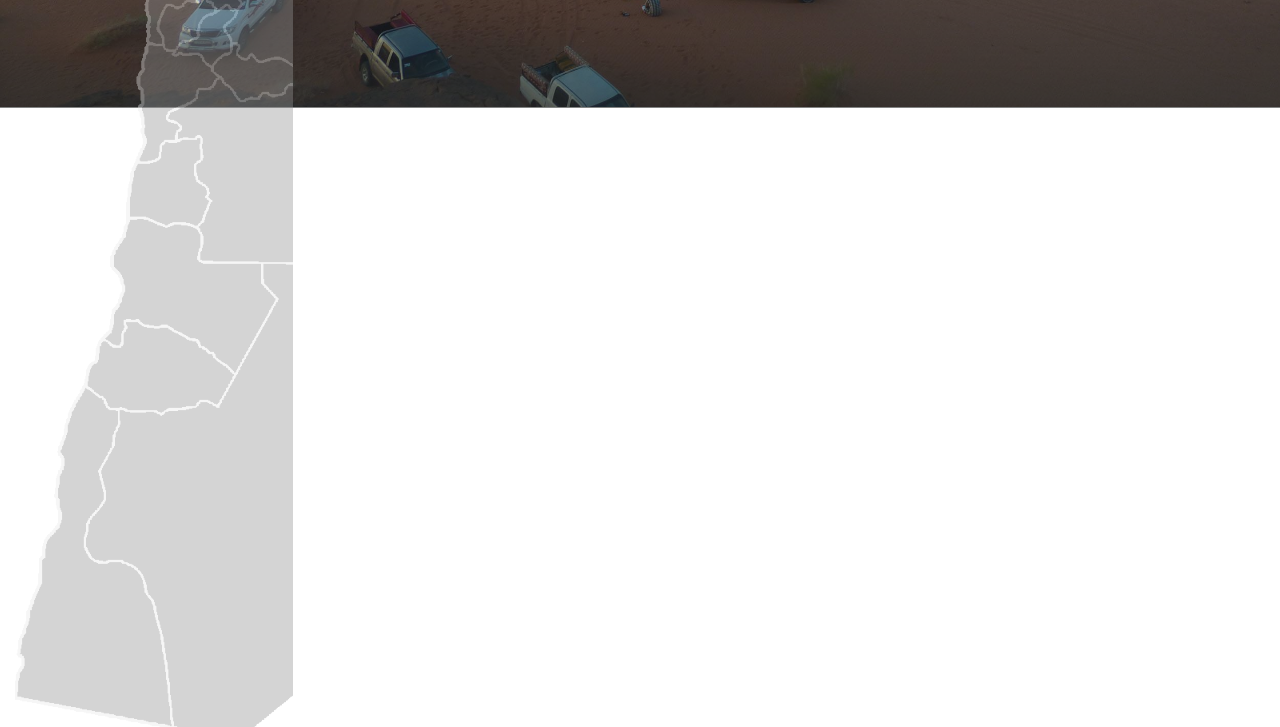
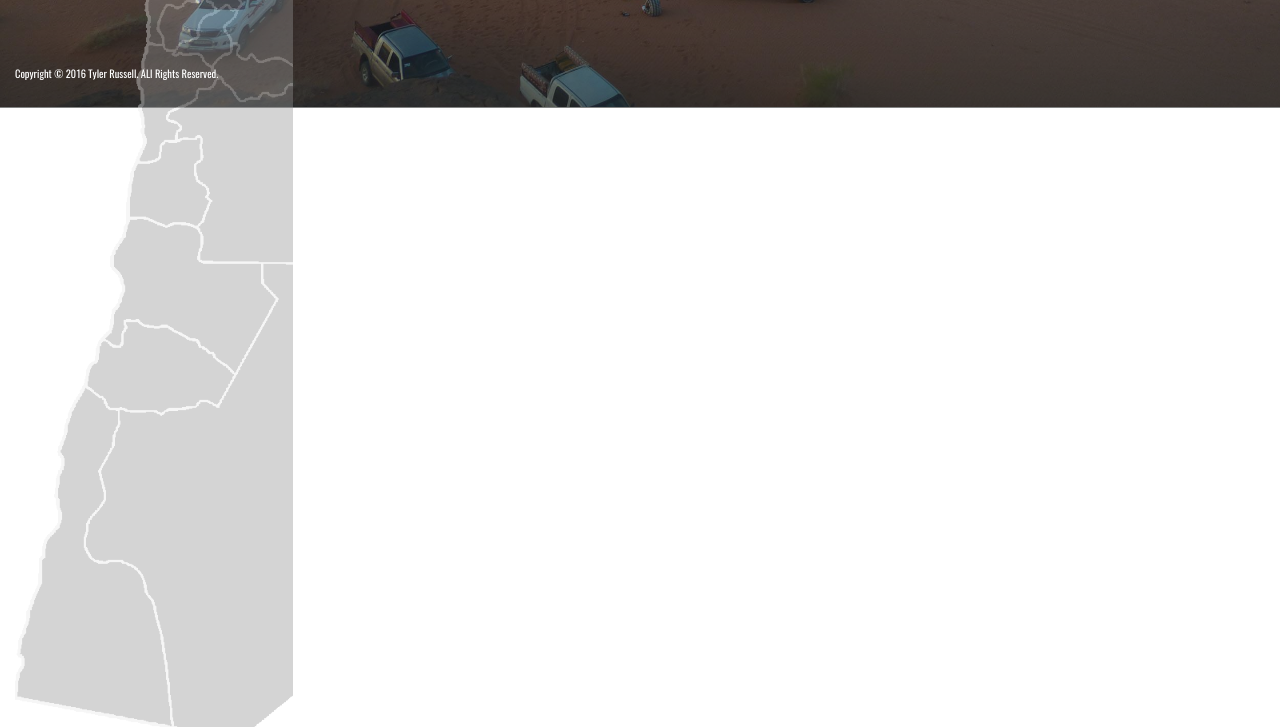
Before and after one commit to TRussell2671/ExploreJordan, a plain HTML site: page index.html in a window 1280 px wide. Shown: the part 6993-7720 px from the top of the page. Drawn offline with nearby package versions, Linux system fonts and the light colour scheme; some packages are replaced by stand-ins of ours; a script that the page names is missing.

Commit message:
copyright and wadi 4 updated

```diff
--- a/css/styles.css
+++ b/css/styles.css
@@ -390,3 +390,16 @@ nav li a:hover, nav li a:active {
   transform:translateX(-25px);
   -webkit-transform:translateX(-25px);
 }
+
+/*
+  Copyright
+*/
+
+#copyright {
+  position: absolute;
+  bottom: 15px;
+  left: 15px;
+  color: #fff;
+  font-family: Oswald;
+  font-size: 0.75em;
+}
--- a/index.html
+++ b/index.html
@@ -502,7 +502,7 @@
 										</a>
 									</figure>
 									<figure>
-										<a href="img/rum_4.JPG" data-toggle="lightbox" data-gallery="multiimages" data-title="Sunrise">
+										<a href="img/rum_4.jpg" data-toggle="lightbox" data-gallery="multiimages" data-title="Sunrise">
 											<img src="img/thumbnail/rum_4_thumb.jpg" width="250" height="188" class="col-xs-6 col-md-3 img-responsive" alt="Sunrise">
 										</a>
 									</figure>
@@ -521,10 +521,8 @@
 			<img class="overlay-map" src="img/jordan_transparent.png" alt="Interactive overlay map">
 		</div>
 	</div>
+	<p id="copyright">Copyright &copy; 2016 Tyler Russell. ALl Rights Reserved.</p>
 	</section>
-	<footer>
-
-	</footer>
 	<script src="http://ajax.googleapis.com/ajax/libs/jquery/1.9.1/jquery.min.js"></script>
 	<script src="js/jquery.mCustomScrollbar.concat.min.js"></script>
 	<script src="js/bootstrap.min.js"></script>
```
